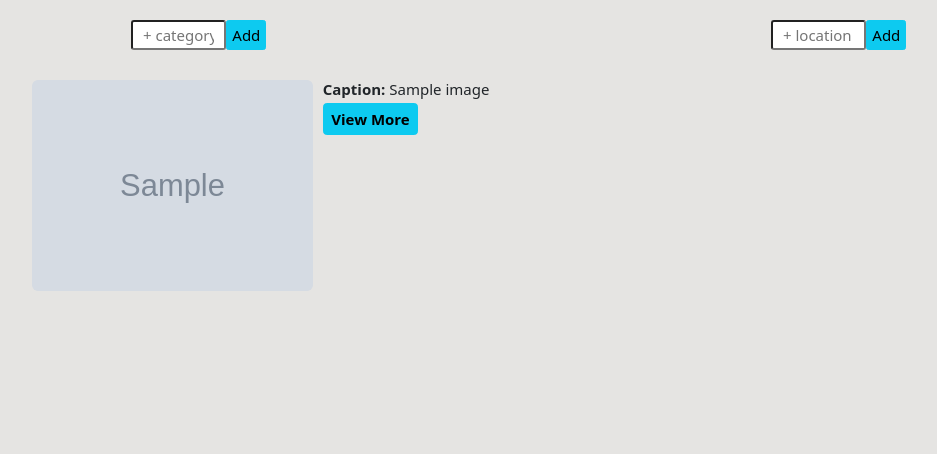
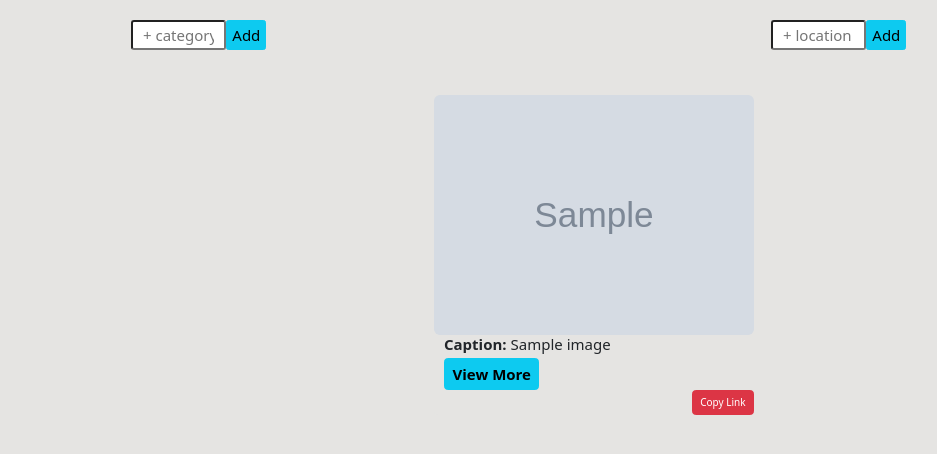
Before and after one commit to Abishag-Maitha/UpendoB-Gallery, a Django app: page / in a window 1280 px wide. Shown: the part 72-526 px from the top of the page, without its empty margins (46-983 px from the left). Run offline with Django 4.2, Linux system fonts and the light colour scheme; tables that the repository leaves empty hold one stand-in row (values such as "Sample post"); grey boxes marked "Sample" are stand-in pictures; some libraries are stand-ins or nearby versions.

Commit message:
Add copy link function

```diff
--- a/gallery/templates/base.html
+++ b/gallery/templates/base.html
@@ -24,6 +24,22 @@
 
 <body>
     {% include "navbar.html" %}{% block content %}{% endblock %}
+    <script type="text/javascript">
+        function copyImageLink(data) {
+            navigator.clipboard.writeText(window.location.origin + data)
+        }
+        function myFunction() {
+            alert('Link Copied! You can go ahead and paste it ')
+        }
+    </script>
+    <!-- <script>
+        function copy() {
+            var textCopied = document.getElementById("content").value;
+            navigator.clipboard.writeText(textCopied).then(() => {
+                alert("Copied to clipboard");
+            });
+        }
+    </script> -->
 </body>
 
 </html>
--- a/gallery/templates/index.html
+++ b/gallery/templates/index.html
@@ -1,6 +1,10 @@
 {% extends 'base.html' %} {% block content %}
 <style>
     body {
+        background-color: #E5E4E2;
+    }
+
+    .card {
         background-color: #E5E4E2;
     }
 </style>
@@ -25,15 +29,26 @@
     </div>
 </div>
 
-<div class="container mx-auto">
-    <div class="d-flex ">
-        {% if images %}{%for image in images%}
-        <img src="{{image.image.url}} " class="w-25 img-rounded" alt=" ">
-        <div class="body ">
-            <h5 class="title ms-3 me-5 fs-4"><strong>Caption:</strong> {{image.name}}</h5>
-            <a href="{% url 'view_image' id=image.id %} " class="btn btn-info ms-3 me-5 fw-bold fs-4">View More</a>
-        </div>
-        {% endfor %} {% else %}
+<div class="container-fluid mx-auto">
+    <div class=" ">
+        {% if images %}
+        <div class="row d-flex justify-content-center">
+
+            {%for image in images%}
+            <div class="col-3 card border-0 m-4 p-0 ">
+                <img src="{{image.image.url}} " class=" img-rounded" alt=" ">
+                <div class="">
+                    <h5 class="title ms-3 me-5 fs-4"><strong>Caption:</strong> {{image.name}}</h5>
+                    <a href="{% url 'view_image' id=image.id %} " class="btn btn-info ms-3 me-5 fw-bold fs-4">View More</a>
+
+                    <div class="modal-footer">
+                        <button type="button" class="btn btn-danger" onclick="copyImageLink('{{image.image.url}}');
+                        myFunction()" id="copyImageLink"> Copy Link</button>
+                    </div>
+                </div>
+            </div>
+            {% endfor %} </div>
+        {% else %}
         <p>No items to display</p>
         {% endif %}
     </div>
```
Also changed, not shown: media/uploads/luxury-travel-vietnam2-1024x682_k3STZj7.jpg (added).
